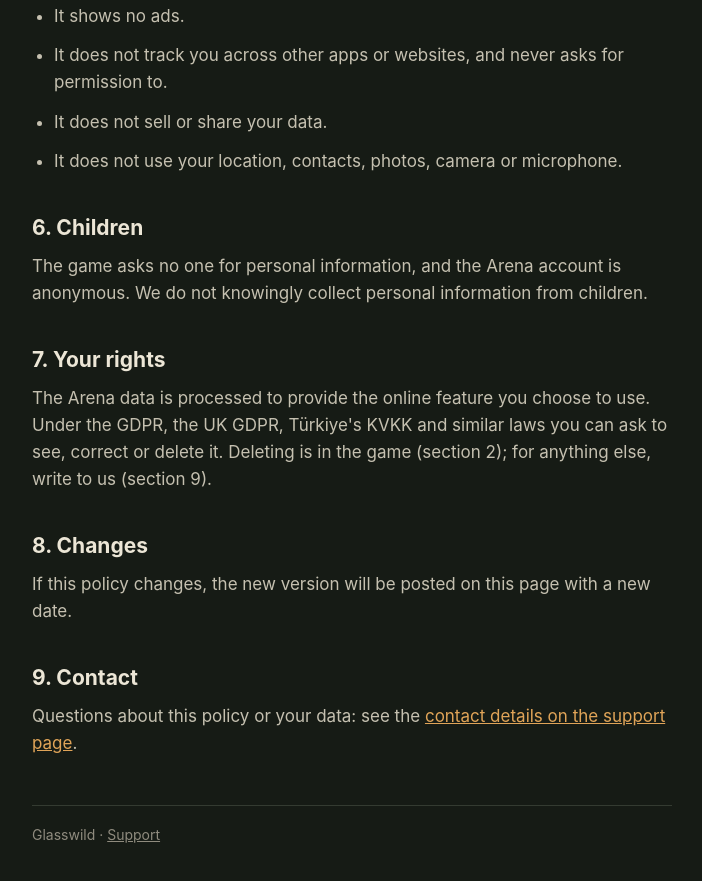
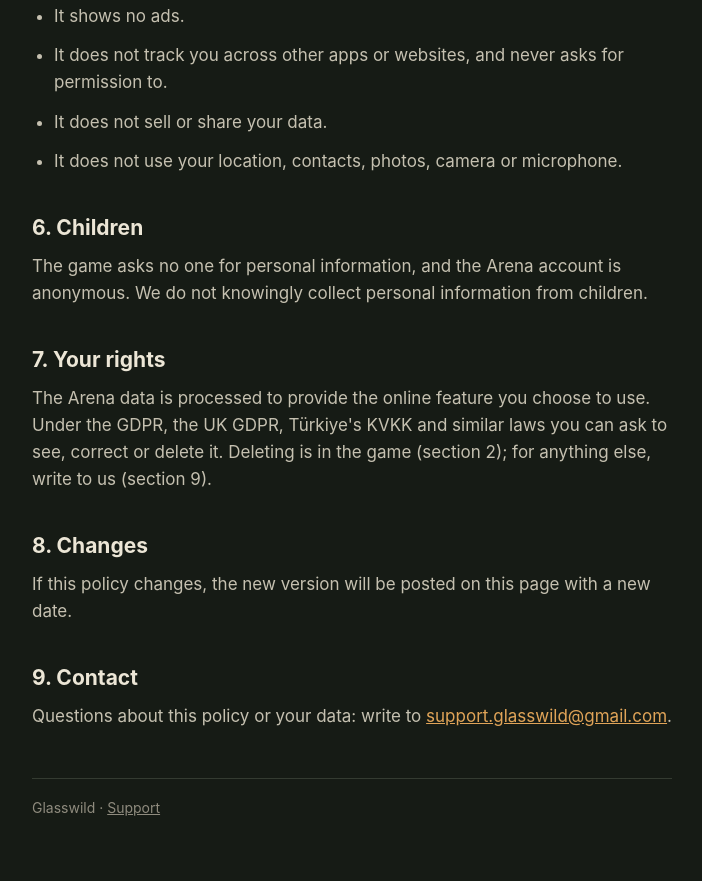
Before and after one commit to matrexdev/glasswild, a plain HTML site: page privacy.html in a window 1280 px wide. Shown: the part 1756-2637 px from the top of the page, without its empty margins (288-990 px from the left). Drawn offline with Linux system fonts and the light colour scheme.

Commit message:
Support e-mail address

```diff
--- a/privacy.html
+++ b/privacy.html
@@ -64,7 +64,7 @@
 <p>If this policy changes, the new version will be posted on this page with a new date.</p>
 
 <h2>9. Contact</h2>
-<p>Questions about this policy or your data: see the <a href="support.html#contact">contact details on the support page</a>.</p>
+<p>Questions about this policy or your data: write to <a href="mailto:support.glasswild@gmail.com">support.glasswild@gmail.com</a>.</p>
 
 <footer>Glasswild · <a href="support.html">Support</a></footer>
 </main>
```
Also changed, not shown: support.html (+1 -1 lines).
